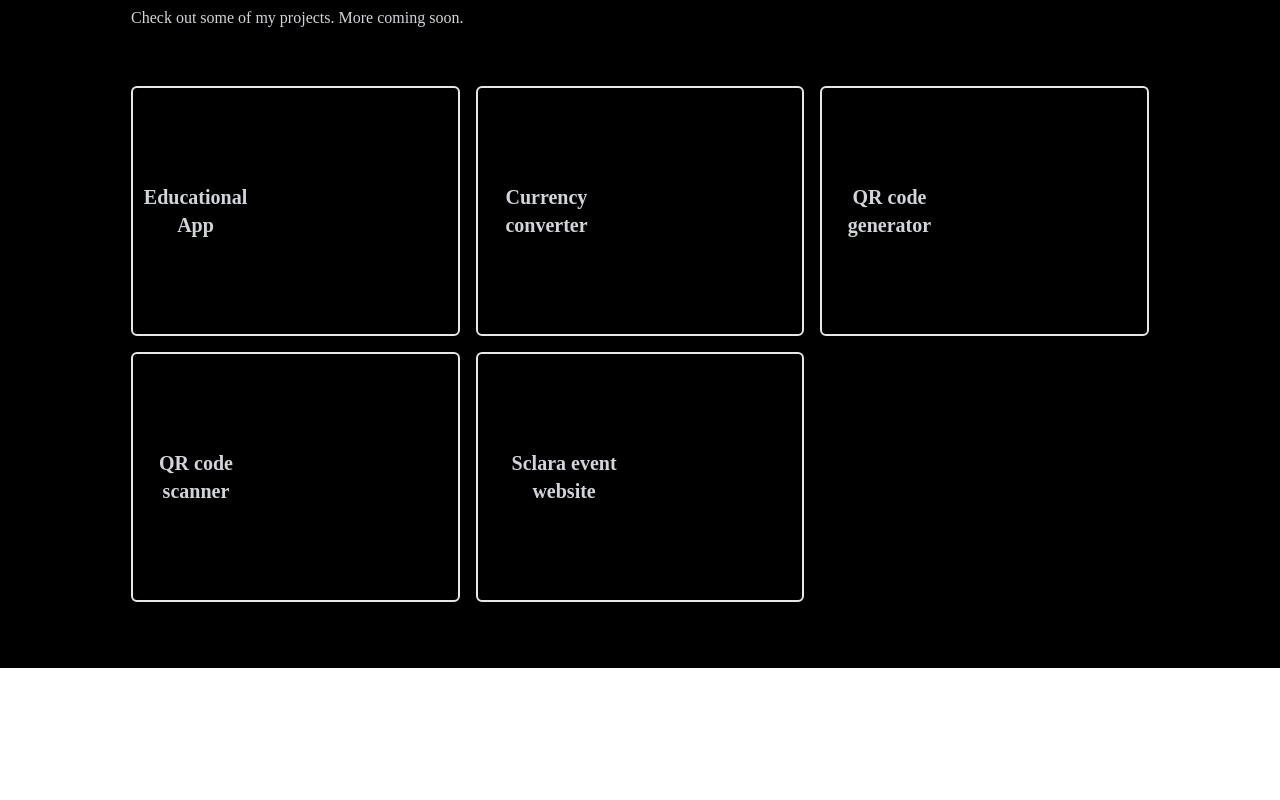
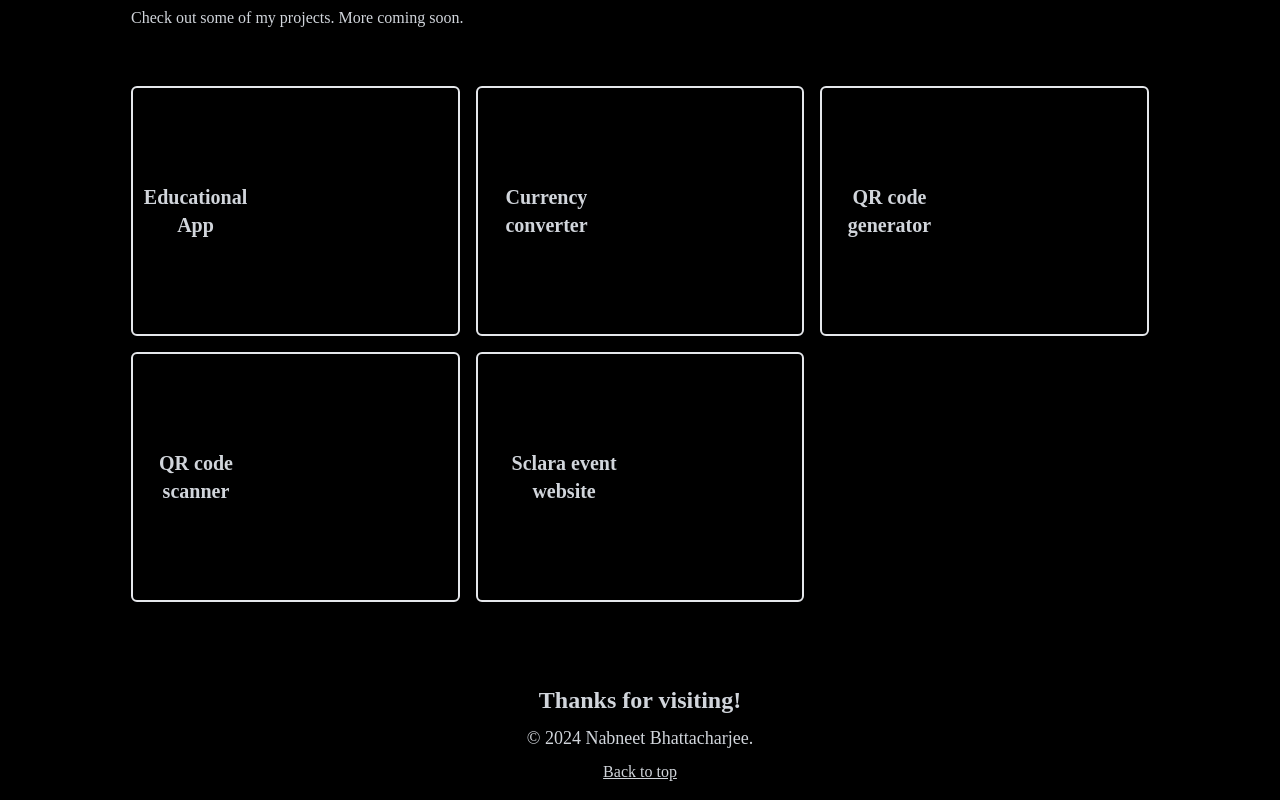
Before and after one commit to NabneetBhattacharjee/portfolio-react-app, a React (Create React App) app: page / in a window 1280 px wide. Shown: the part 2532-3332 px from the top of the page. Before the commit the page ends 3200 px from the top, so only its background shows below. Built offline with nearby package versions, Linux system fonts and the light colour scheme.

Commit message:
Created footer

```diff
--- a/src/App.js
+++ b/src/App.js
@@ -3,6 +3,7 @@ import Home from "./components/Home";
 import About from "./components/About";
 import Skills from "./components/Skills";
 import Projects from "./components/Projects";
+import Footer from "./components/Footer";
 function App() {
   return (
     <div>
@@ -11,6 +12,7 @@ function App() {
       <About></About>
       <Skills></Skills>
       <Projects></Projects>
+      <Footer></Footer>
     </div>
   );
 }
--- /dev/null
+++ b/src/components/Footer.jsx
@@ -0,0 +1,27 @@
+import React from "react";
+import { Link } from "react-scroll";
+
+const Footer = () => {
+  return (
+    <footer className="bg-black text-gray-300 py-4">
+      <div className="container mx-auto px-4">
+        <div className="flex flex-col md:flex-row justify-center items-center text-center">
+          <div>
+            <h1 className="text-2xl font-bold">Thanks for visiting!</h1>
+            <p className="text-lg p-2 ">© 2024 Nabneet Bhattacharjee.</p>
+            <Link
+              to="home"
+              smooth
+              duration={300}
+              className="hover:text-[#5ce1e6] p-2"
+            >
+              <u>Back to top</u>
+            </Link>
+          </div>
+        </div>
+      </div>
+    </footer>
+  );
+};
+
+export default Footer;
```
Also changed, not shown: public/logo.png (added).
